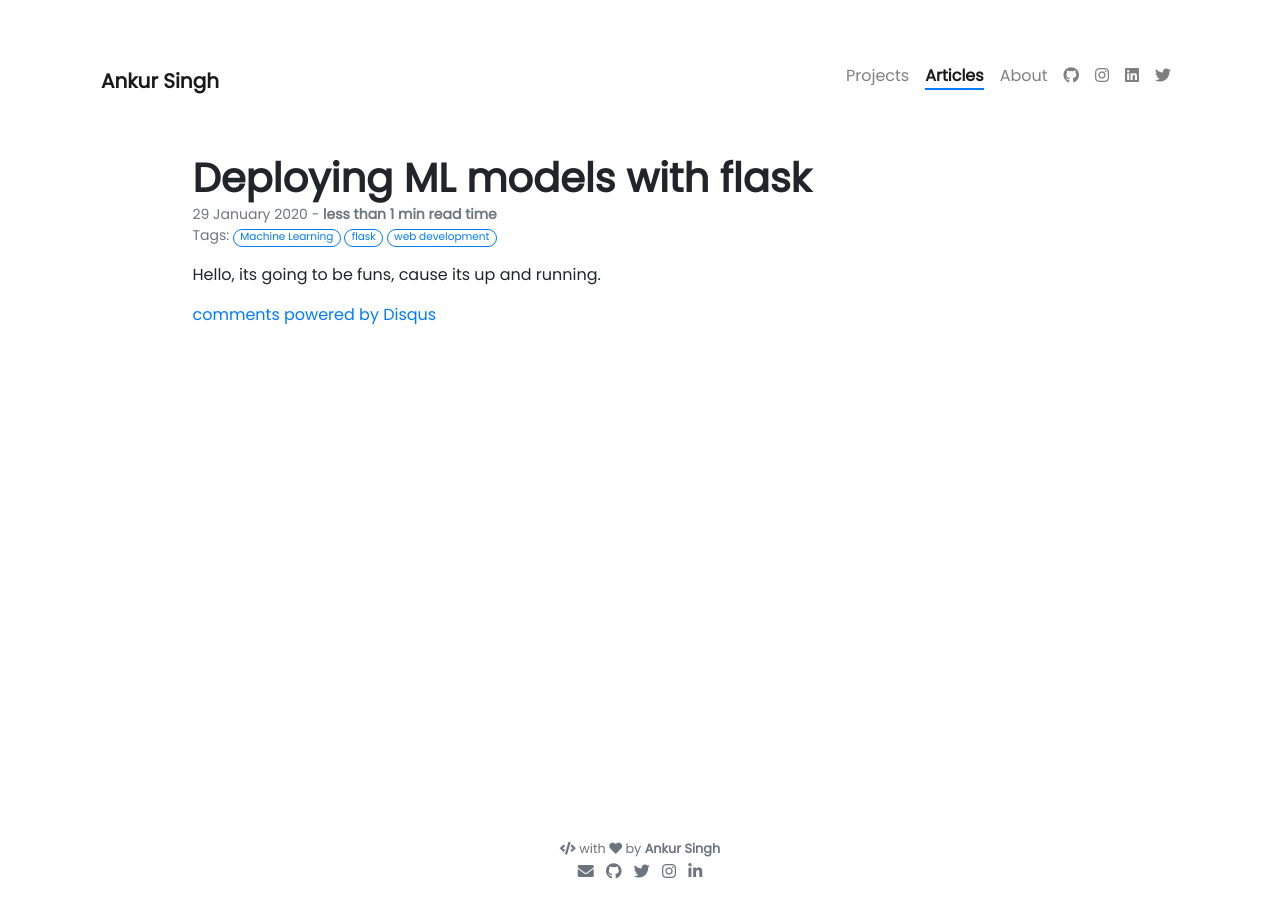
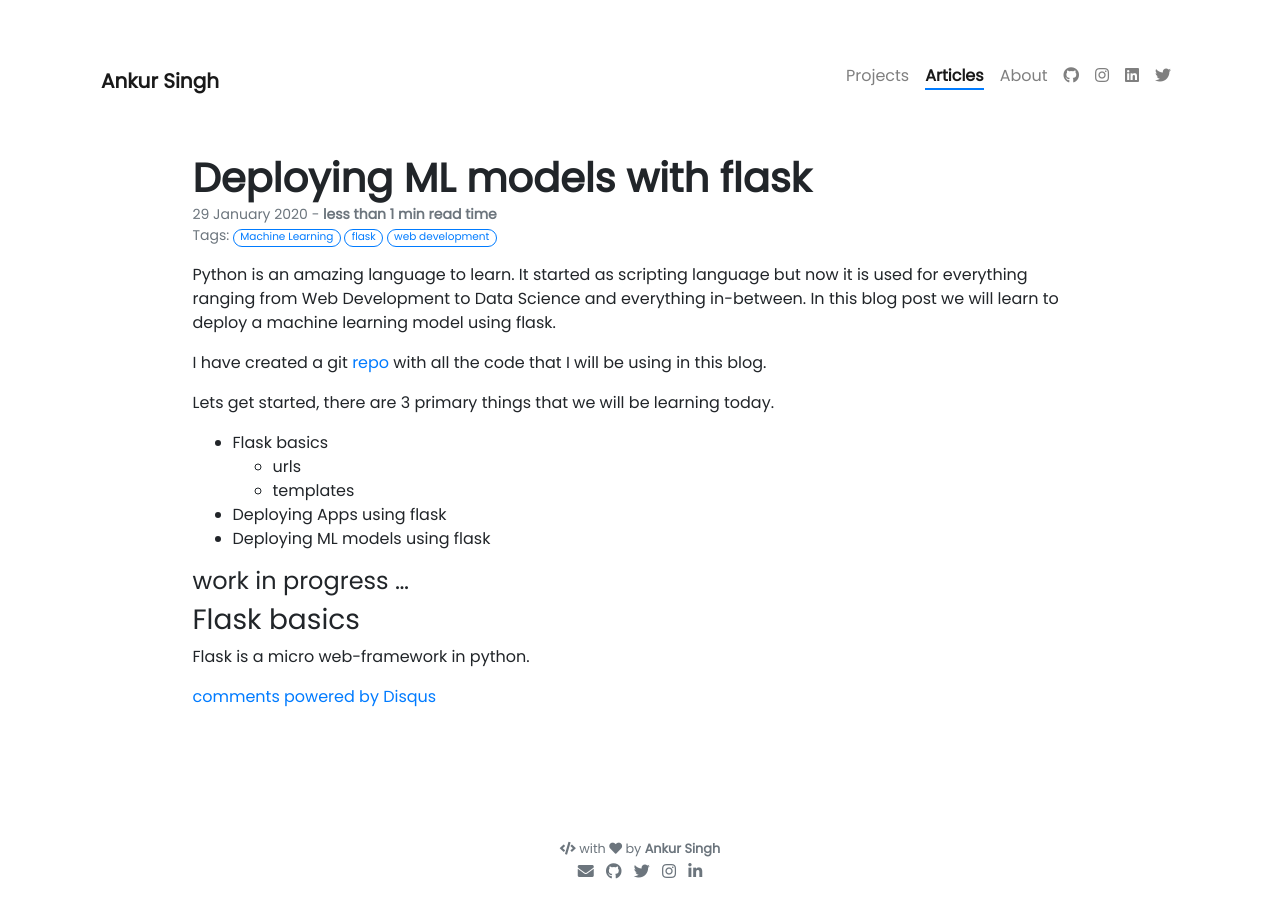
Before and after one commit to Ankur-singh/Ankur-singh.github.io, a Jekyll site: the page built from _posts/2020-01-29-Deploying-ML-models-with-flask.md, in a window 1280 px wide. Built offline with Jekyll 4.4.1, drawn with Linux system fonts in a browser that asks for light colours; nearby versions of some CDN libraries; our own code applies the rules of GitHub Pages for plain Markdown files; comment, search, counter and statistics services are not loaded.

Commit message:
base ready

```diff
--- a/_posts/2020-01-29-Deploying-ML-models-with-flask.md
+++ b/_posts/2020-01-29-Deploying-ML-models-with-flask.md
@@ -7,4 +7,19 @@ color: warning
 description: Learn to deploy you machine learning model using flask.
 ---
 
-Hello, its going to be funs, cause its up and running.
+Python is an amazing language to learn. It started as scripting language but now it is used for everything ranging from Web Development to Data Science and everything in-between. In this blog post we will learn to deploy a machine learning model using flask.
+
+I have created a git [repo](#) with all the code that I will be using in this blog.
+
+Lets get started, there are 3 primary things that we will be learning today.
+- Flask basics
+    - urls
+    - templates
+- Deploying Apps using flask
+- Deploying ML models using flask
+
+#### work in progress ...
+
+### Flask basics
+
+Flask is a micro web-framework in python.
```
